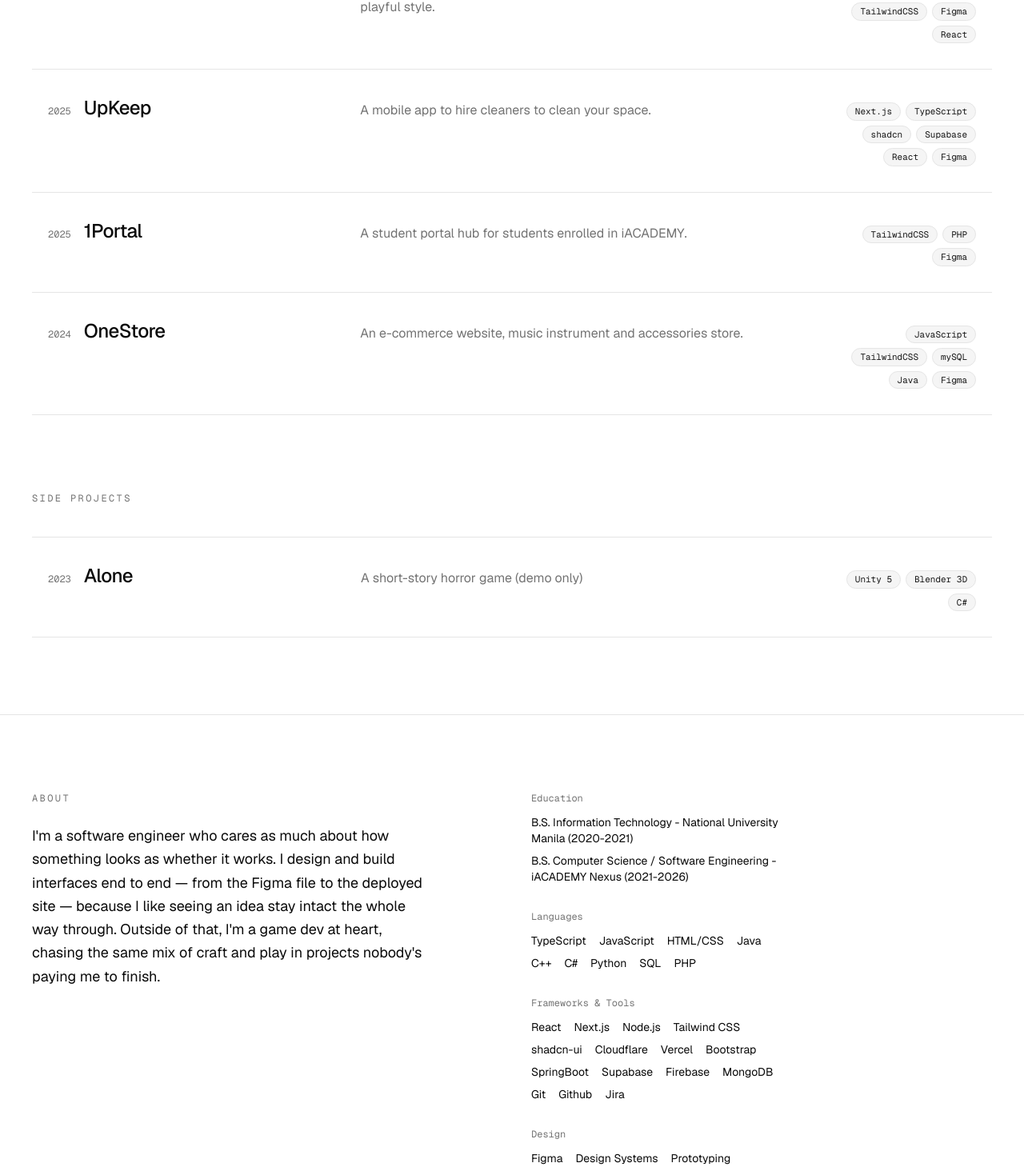
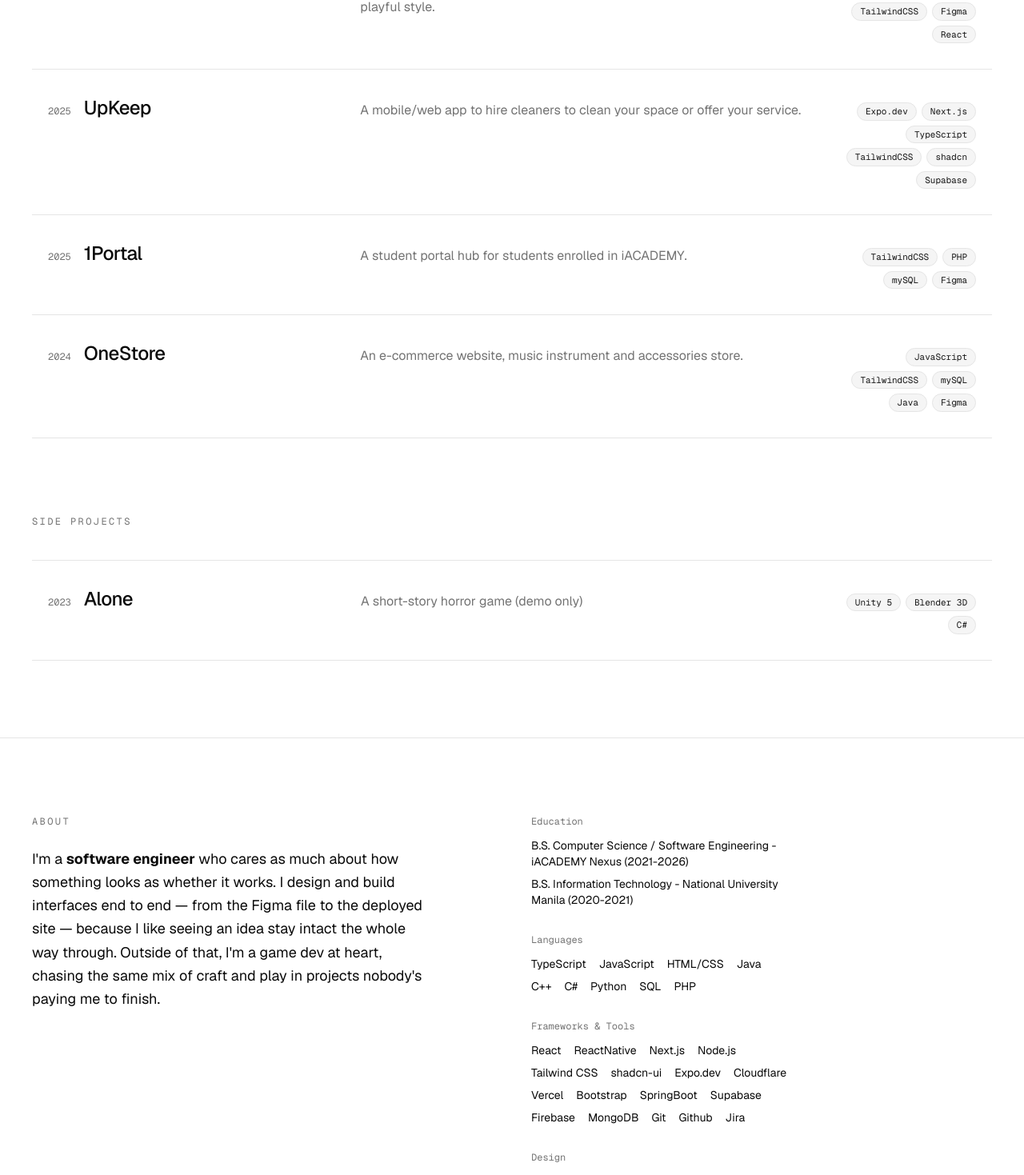
Before and after one commit to JewelBernal/jb-website-portfolio, a Next.js app: page / in a window 1280 px wide. Shown: the part 1254-2723 px from the top of the page at 80% size. Built offline with nearby package versions, Linux system fonts and the light colour scheme.

Commit message:
fixed more things

```diff
--- a/app/layout.tsx
+++ b/app/layout.tsx
@@ -15,7 +15,7 @@ const geistMono = Geist_Mono({
 
 export const metadata: Metadata = {
   title: "Jewel Bernal",
-  description: "Built with NextJS",
+  description: "SOFTWARE ENGINEER — WEB DEVELOPER & DESIGNER",
 };
 
 export default function RootLayout({ children }: LayoutProps<"/">) {
--- a/components/About.tsx
+++ b/components/About.tsx
@@ -1,7 +1,7 @@
 const skills = {
-  Education: ["B.S. Information Technology - National University Manila (2020-2021)", "B.S. Computer Science / Software Engineering - iACADEMY Nexus (2021-2026)"],
+  Education: ["B.S. Computer Science / Software Engineering - iACADEMY Nexus (2021-2026)", "B.S. Information Technology - National University Manila (2020-2021)"],
   Languages: ["TypeScript", "JavaScript", "HTML/CSS", "Java", "C++", "C#", "Python", "SQL", "PHP"],
-  "Frameworks & Tools": ["React", "Next.js", "Node.js", "Tailwind CSS", "shadcn-ui", "Cloudflare", "Vercel", "Bootstrap", "SpringBoot", "Supabase", "Firebase", "MongoDB", "Git", "Github", "Jira" ],
+  "Frameworks & Tools": ["React", "ReactNative", "Next.js", "Node.js", "Tailwind CSS", "shadcn-ui", "Expo.dev",  "Cloudflare", "Vercel", "Bootstrap", "SpringBoot", "Supabase", "Firebase", "MongoDB", "Git", "Github", "Jira" ],
   Design: ["Figma", "Design Systems", "Prototyping"],
   Exploration: ["Unity 3D - Game Development", "Blender", "Game Design"],
 };
@@ -15,7 +15,7 @@ export default function About() {
             ABOUT
           </p>
           <p className="max-w-[42ch] text-lg leading-relaxed text-ink">
-            I'm a software engineer who cares as much about how something looks as whether it works. I design and build interfaces end to end — from the Figma file to the deployed site — because I like seeing an idea stay intact the whole way through. Outside of that, I'm a game dev at heart, chasing the same mix of craft and play in projects nobody's paying me to finish.
+            I'm a <span className="font-bold">software engineer</span> who cares as much about how something looks as whether it works. I design and build interfaces end to end — from the Figma file to the deployed site — because I like seeing an idea stay intact the whole way through. Outside of that, I'm a game dev at heart, chasing the same mix of craft and play in projects nobody's paying me to finish.
           </p>
         </div>
         <div className="space-y-8 lg:mr-64 sm: mr-1">
--- a/components/Projects.tsx
+++ b/components/Projects.tsx
@@ -34,8 +34,8 @@ const projects: Project[] = [
   {
     name: "UpKeep",
     year: "2025",
-    description: "A mobile app to hire cleaners to clean your space.",
-    tags: ["Next.js", "TypeScript", "shadcn", "Supabase", "React", "Figma"],
+    description: "A mobile/web app to hire cleaners to clean your space or offer your service.",
+    tags: ["Expo.dev", "Next.js", "TypeScript", "TailwindCSS", "shadcn", "Supabase"],
     href: "#",
   },
   {
@@ -43,7 +43,7 @@ const projects: Project[] = [
     year: "2025",
     description:
       "A student portal hub for students enrolled in iACADEMY.",
-    tags: ["TailwindCSS", "PHP", "Figma"],
+    tags: ["TailwindCSS", "PHP", "mySQL", "Figma"],
     href: "https://www.youtube.com/watch?v=3qrGMmcMlQk&feature=youtu.be",
   },
   {
```
